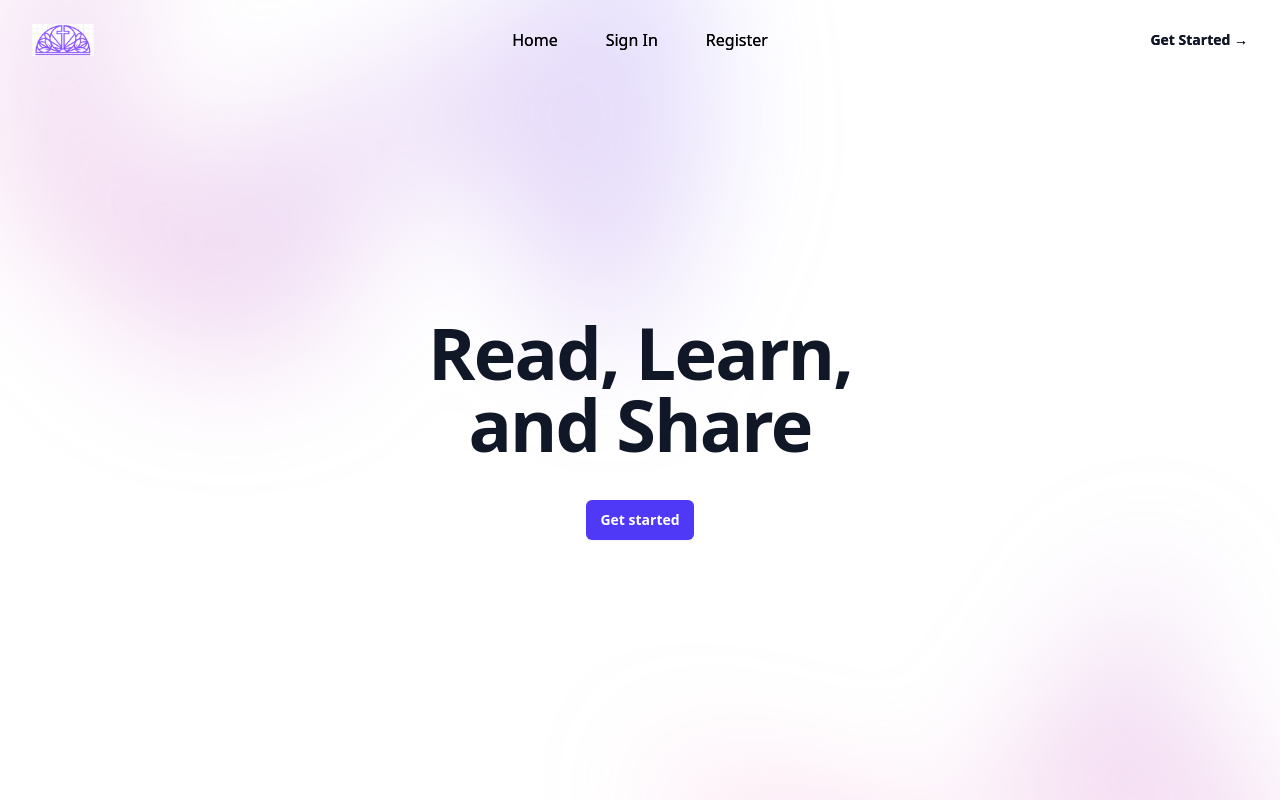
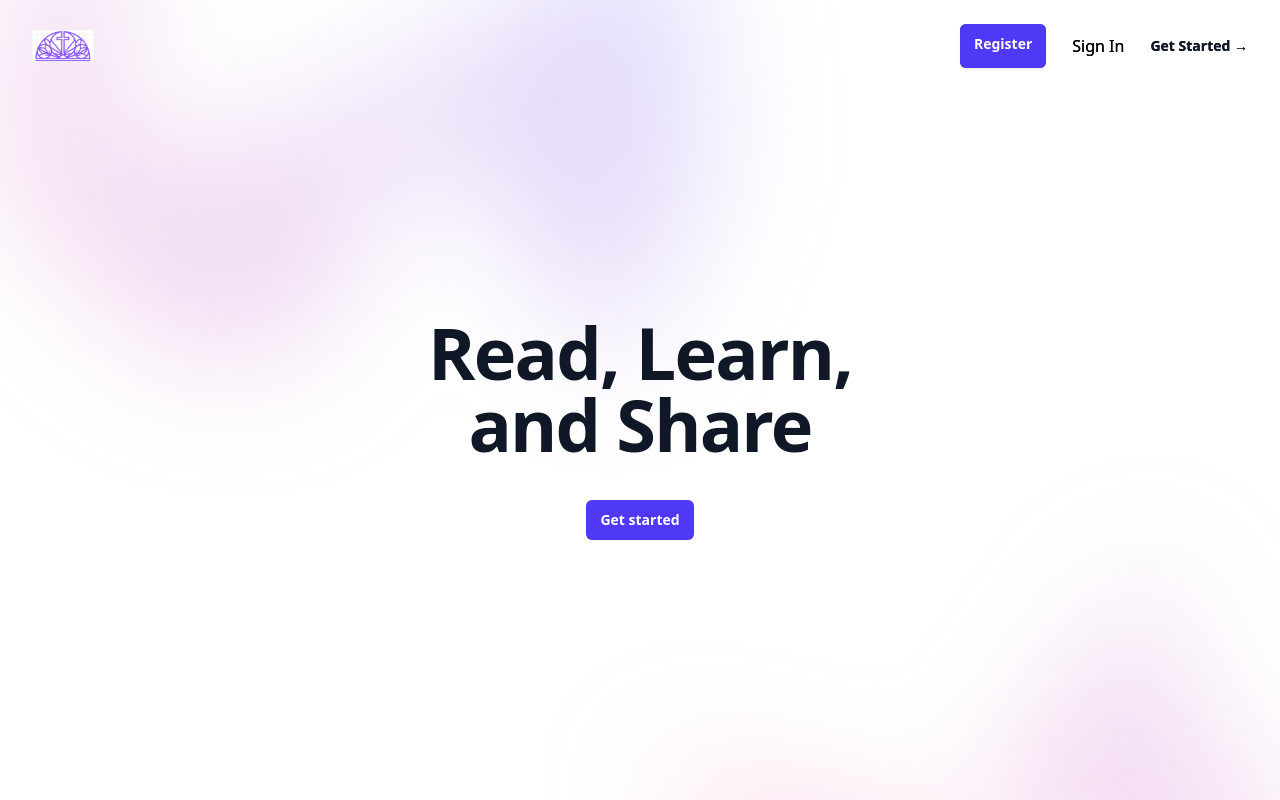
Before and after one commit to RobelKasahun/our-daily-bread, a React (Vite) app in the folder frontend/: page / in a window 1280 px wide. Built offline with nearby package versions, Linux system fonts and the light colour scheme.

Commit message:
Integrate frontend with backend for user registration and sign-in

```diff
--- a/frontend/src/App.jsx
+++ b/frontend/src/App.jsx
@@ -3,15 +3,16 @@ import { BrowserRouter, Routes, Route } from "react-router-dom";
 import SignIn from "./pages/SignIn.jsx";
 import Navbar from "./components/Navbar.jsx";
 import Register from "./pages/Register.jsx";
+import Posts from "./pages/Posts.jsx";
 
 function App() {
   return (
     <BrowserRouter>
-      <Navbar />
       <Routes>
         <Route path="/" element={<Home />} />
         <Route path="/signin" element={<SignIn />} />
         <Route path="/register" element={<Register />} />
+        <Route path="/posts" element={<Posts />} />
       </Routes>
     </BrowserRouter>
   );
--- a/frontend/src/components/Navbar.jsx
+++ b/frontend/src/components/Navbar.jsx
@@ -37,15 +37,19 @@ export default function Navbar() {
             <Bars3Icon aria-hidden="true" className="size-6" />
           </button>
         </div>
-        <div className="hidden lg:flex lg:gap-x-12">
-          <Link to="/">Home</Link>
-          <Link to="/signin">Sign In</Link>
-          <Link to="/register">Register</Link>
-        </div>
-        <div className="hidden lg:flex lg:flex-1 lg:justify-end">
+        <div className="hidden lg:flex lg:flex-1 lg:justify-end lg:gap-x-3">
+          <Link
+            to="/register"
+            className="rounded-md bg-indigo-600 px-3.5 py-2.5 text-sm font-semibold text-white shadow-xs hover:bg-indigo-500 focus-visible:outline-2 focus-visible:outline-offset-2 focus-visible:outline-indigo-600"
+          >
+            Register
+          </Link>
+          <Link to="/signin" className="px-3.5 py-2.5">
+            Sign In
+          </Link>
           <Link
             to={"/register"}
-            className="text-sm/6 font-semibold text-gray-900"
+            className="text-sm/6 font-semibold text-gray-900  py-2.5"
           >
             Get Started <span aria-hidden="true">&rarr;</span>
           </Link>
@@ -80,12 +84,6 @@ export default function Navbar() {
             <div className="-my-6 divide-y divide-gray-500/10">
               <div className="space-y-2 py-6">
                 <Link
-                  to="/"
-                  className="-mx-3 block rounded-lg px-3 py-2 text-base/7 font-semibold text-gray-900 hover:bg-gray-50"
-                >
-                  Home
-                </Link>
-                <Link
                   to="/signin"
                   className="-mx-3 block rounded-lg px-3 py-2 text-base/7 font-semibold text-gray-900 hover:bg-gray-50"
                 >
@@ -98,6 +96,7 @@ export default function Navbar() {
                   Register
                 </Link>
               </div>
+
               <div className="py-6">
                 <Link
                   to="/register"
--- a/frontend/src/pages/Hero.jsx
+++ b/frontend/src/pages/Hero.jsx
@@ -1,7 +1,10 @@
 import { Link } from "react-router-dom";
+import Navbar from "../components/Navbar";
 
 export default function Hero() {
   return (
+    <>
+      <Navbar />
       <div className="relative isolate px-6 pt-14 lg:px-8 flex items-center h-screen overflow-hidden">
         <div
           aria-hidden="true"
@@ -43,5 +46,6 @@ export default function Hero() {
           />
         </div>
       </div>
+    </>
   );
 }
--- /dev/null
+++ b/frontend/src/pages/Posts.jsx
@@ -0,0 +1,7 @@
+export default function Posts() {
+  return (
+    <>
+      <h1>POSTS</h1>
+    </>
+  );
+}
--- a/frontend/src/pages/Register.jsx
+++ b/frontend/src/pages/Register.jsx
@@ -1,7 +1,9 @@
-import { Link } from "react-router-dom";
+import { Link, useNavigate } from "react-router-dom";
 import { useState } from "react";
+import Navbar from "../components/Navbar";
 
 export default function Register() {
+  const navigate = useNavigate();
   const [form, setForm] = useState({
     first_name: "",
     last_name: "",
@@ -32,6 +34,7 @@ export default function Register() {
     const data = await response.json();
     if (response.ok) {
       console.log("Registration successful!", data);
+      navigate("/signin");
     } else {
       console.error("Registration failed:", data.error);
     }
@@ -39,6 +42,7 @@ export default function Register() {
 
   return (
     <>
+      <Navbar />
       <div className="flex min-h-full flex-1 flex-col justify-center px-6 py-12 lg:px-8 items-center h-screen overflow-hidden">
         <div className="sm:mx-auto sm:w-full sm:max-w-sm">
           <img
--- a/frontend/src/pages/SignIn.jsx
+++ b/frontend/src/pages/SignIn.jsx
@@ -1,8 +1,45 @@
-import { Link } from "react-router-dom";
+import { useState } from "react";
+import { Link, useNavigate } from "react-router-dom";
+import Navbar from "../components/Navbar";
 
 export default function SignIn() {
+  const navigate = useNavigate();
+  const [form, setForm] = useState({
+    email: "",
+    password: "",
+  });
+
+  // Update form state on input change
+  const handleChange = (e) => {
+    setForm({
+      ...form,
+      [e.target.name]: e.target.value,
+    });
+  };
+
+  const handleSignIn = async (e) => {
+    e.preventDefault();
+    const response = await fetch("http://127.0.0.1:8000/auth/signin", {
+      method: "POST",
+      headers: {
+        "Content-Type": "application/json",
+      },
+      body: JSON.stringify(form),
+    });
+
+    const data = await response.json();
+
+    if (response.ok) {
+      console.log("Registration successful!", data);
+      navigate("/posts");
+    } else {
+      console.error("Registration failed:", data.error);
+    }
+  };
+
   return (
     <>
+      <Navbar />
       <div className="flex min-h-full flex-1 flex-col justify-center px-6 py-12 lg:px-8 items-center h-screen overflow-hidden">
         <div className="sm:mx-auto sm:w-full sm:max-w-sm">
           <img
@@ -16,7 +53,7 @@ export default function SignIn() {
         </div>
 
         <div className="mt-10 sm:mx-auto sm:w-full sm:max-w-sm">
-          <form action="#" method="POST" className="space-y-6">
+          <form className="space-y-6" onSubmit={handleSignIn}>
             <div>
               <label
                 htmlFor="email"
```
Also changed, not shown: 2 other files (tests, documents, lock files or other folders). Lines whose indentation alone changed are shown as unchanged.
